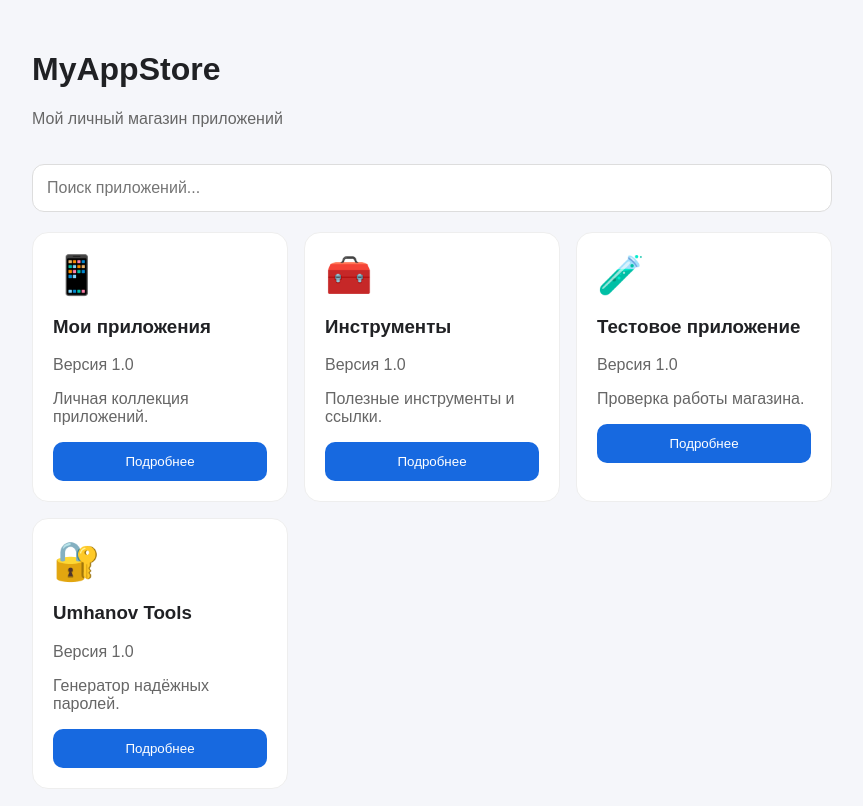
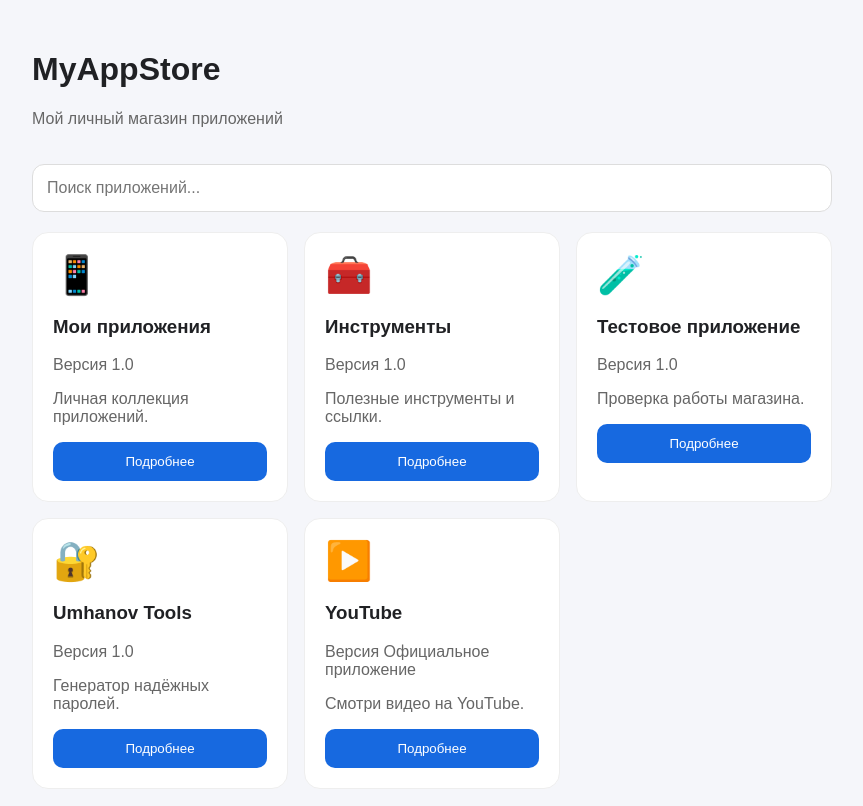
Before and after one commit to n7csnzjn94-png/Umhanov, a plain HTML site: page index.html in a window 1280 px wide. Shown: the whole page, without its empty margins (208-1071 px from the left). Drawn offline with Linux system fonts and the light colour scheme.

Commit message:
Update index.html

```diff
--- a/index.html
+++ b/index.html
@@ -61,6 +61,7 @@ const apps = [
   {name:"Инструменты", icon:"🧰", version:"1.0", description:"Полезные инструменты и ссылки."},
   {name:"Тестовое приложение", icon:"🧪", version:"1.0", description:"Проверка работы магазина."},
   {name:"Umhanov Tools", icon:"🔐", version:"1.0", description:"Генератор надёжных паролей.", link:"tools.html"},
+  {name:"YouTube", icon:"▶️", version:"Официальное приложение", description:"Смотри видео на YouTube.", link:"https://apps.apple.com/gr/app/youtube/id544007664"},
 ];
 
 function render() {
@@ -72,7 +73,7 @@ function render() {
       <h3>${a.name}</h3>
       <p>Версия ${a.version}</p>
       <p>${a.description}</p>
-      <button onclick="if ('${a.name}' === 'Umhanov Tools') { location.href = 'tools.html'; } else { alert('Каталог работает! Установку подключим позже.'); }">Подробнее</button>
+      <button onclick="if (a.link) { window.open(a.link, '_blank', 'noopener'); } else if (a.name === 'Umhanov Tools') { location.href = 'tools.html'; } else { alert('Каталог работает! Установку подключим позже.'); }">Подробнее</button>
     </div>`).join("");
 }
 document.getElementById("search").addEventListener("input", render);
```
